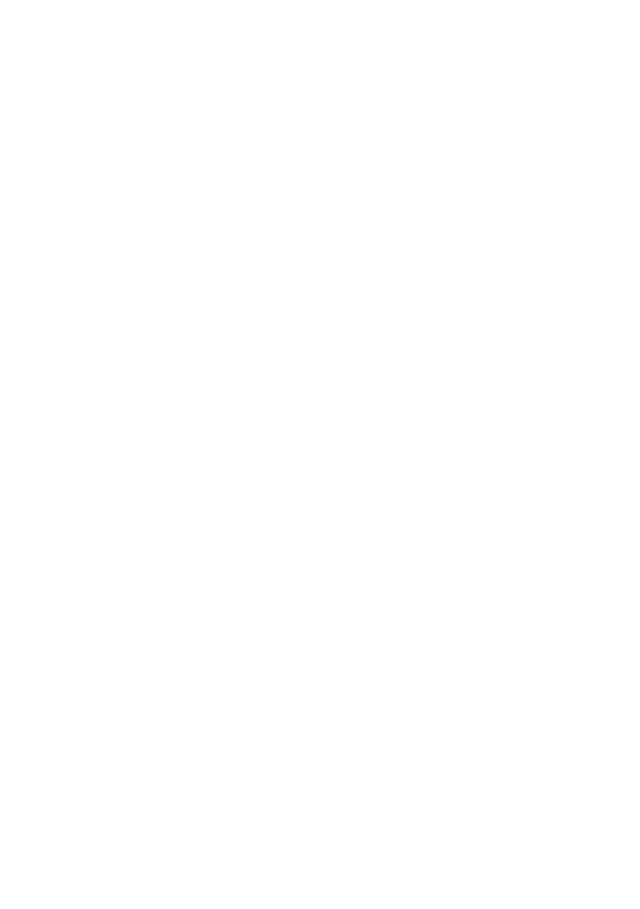
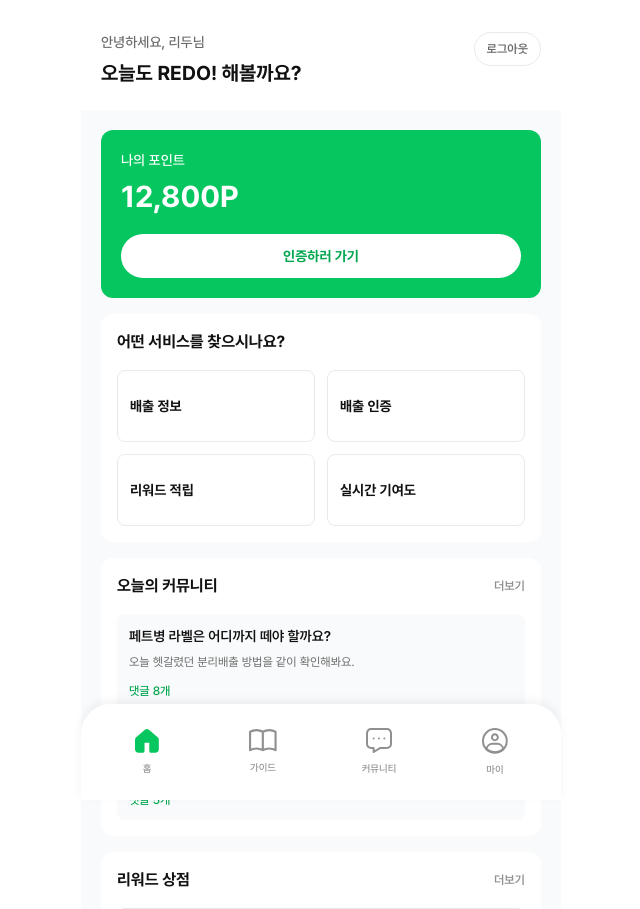
Before and after one commit to REDO-Team/Front, a React (Vite) app: page / in a window 1280 px wide. Shown: the top 909 px of the page, without its empty margins (319-959 px from the left). Before the commit the page ends 800 px from the top, so only its background shows below. Built offline with nearby package versions, Linux system fonts and the light colour scheme.

Commit message:
Feat: 홈 화면 기본 구조 및 더미 데이터 설계

```diff
--- a/src/App.tsx
+++ b/src/App.tsx
@@ -1,6 +1,7 @@
 import { createBrowserRouter, RouterProvider, type RouteObject } from 'react-router-dom';
 import './App.css';
 import Layout from './layouts/Layout';
+import HomePage from './pages/home-page';
 import SplashPage from './pages/splash-page';
 
 const routes: RouteObject[] = [
@@ -8,6 +9,10 @@ const routes: RouteObject[] = [
     path: '/',
     element: <Layout />,
     children: [
+      {
+        index: true,
+        element: <HomePage />,
+      },
       {
         path: 'splash',
         element: <SplashPage />,
--- /dev/null
+++ b/src/mocks/home.ts
@@ -0,0 +1,68 @@
+import type {
+  HomeCommunityPreview,
+  HomePointSummary,
+  HomeRewardPreview,
+  HomeServiceMenuItem,
+  HomeUser,
+} from '../types/home';
+
+// 홈 상단 인사말 영역에서 사용할 임시 사용자 정보입니다.
+// 나중에 로그인 사용자 API가 연결되면 이 객체 대신 API 응답 데이터를 사용하면 됩니다.
+export const HOME_USER: HomeUser = {
+  nickname: '리두',
+};
+
+// 사용자 누적 포인트 카드에 표시할 더미 데이터입니다.
+// 실제 포인트 조회 API가 생기면 HomePage에서 이 값을 API 데이터로 교체할 예정입니다.
+export const HOME_POINT_SUMMARY: HomePointSummary = {
+  totalPoint: 12800,
+};
+
+// 홈 화면의 고정 서비스 메뉴입니다.
+// 메뉴 이동 기능은 별도 이슈에서 실제 라우트와 연결할 예정입니다.
+export const HOME_SERVICE_MENU_ITEMS: HomeServiceMenuItem[] = [
+  { id: 'disposal-info', title: '배출 정보', path: '/guide' },
+  { id: 'disposal-auth', title: '배출 인증', path: '/certification' },
+  { id: 'reward-save', title: '리워드 적립', path: '/reward' },
+  { id: 'contribution', title: '실시간 기여도', path: '/contribution' },
+];
+
+// 오늘의 커뮤니티 미리보기 카드에 사용할 더미 게시글입니다.
+// 커뮤니티 목록 API가 준비되면 이 배열을 서버 데이터로 바꾸면 됩니다.
+export const HOME_COMMUNITY_PREVIEWS: HomeCommunityPreview[] = [
+  {
+    id: 1,
+    title: '페트병 라벨은 어디까지 떼야 할까요?',
+    content: '오늘 헷갈렸던 분리배출 방법을 같이 확인해봐요.',
+    commentCount: 8,
+  },
+  {
+    id: 2,
+    title: '우리 동네 투명 페트병 수거일 공유',
+    content: '지역마다 다른 수거일 정보를 댓글로 모아보고 있어요.',
+    commentCount: 5,
+  },
+];
+
+// 리워드 상점 미리보기 리스트에 사용할 더미 상품입니다.
+// 리워드 상품 API 연동 전까지 홈 화면 구조 확인용으로 사용합니다.
+export const HOME_REWARD_PREVIEWS: HomeRewardPreview[] = [
+  {
+    id: 1,
+    name: '친환경 텀블러 할인권',
+    requiredPoint: 5000,
+    category: '쿠폰',
+  },
+  {
+    id: 2,
+    name: '재생지 노트',
+    requiredPoint: 3200,
+    category: '굿즈',
+  },
+  {
+    id: 3,
+    name: '제로웨이스트 샵 쿠폰',
+    requiredPoint: 7000,
+    category: '쿠폰',
+  },
+];
--- /dev/null
+++ b/src/pages/home-page.tsx
@@ -0,0 +1,127 @@
+import BottomBar from '../components/common/BottomBar';
+import {
+  HOME_COMMUNITY_PREVIEWS,
+  HOME_POINT_SUMMARY,
+  HOME_REWARD_PREVIEWS,
+  HOME_SERVICE_MENU_ITEMS,
+  HOME_USER,
+} from '../mocks/home';
+
+export default function HomePage() {
+  const formattedPoint = HOME_POINT_SUMMARY.totalPoint.toLocaleString();
+
+  return (
+    <div className='min-h-screen bg-gray-50 pb-[120px] font-pretendard text-text'>
+      {/* 홈 상단 영역입니다. 이후 로그아웃 모달 이슈에서 오른쪽 버튼에 기능을 연결하면 됩니다. */}
+      <header className='flex items-start justify-between bg-white px-5 pb-6 pt-8'>
+        <div className='flex flex-col gap-2'>
+          <p className='text-sm font-medium text-gray-600'>
+            안녕하세요, {HOME_USER.nickname}님
+          </p>
+          <h1 className='text-xl font-bold leading-[130%]'>
+            오늘도 REDO! 해볼까요?
+          </h1>
+        </div>
+
+        <button
+          type='button'
+          className='rounded-full border border-gray-200 px-3 py-2 text-xs font-semibold text-gray-600'
+        >
+          {/* TODO: 별도 이슈에서 로그아웃 모달을 연결합니다. */}
+          로그아웃
+        </button>
+      </header>
+
+      <main className='flex flex-col gap-4 px-5 py-5'>
+        {/* 사용자 누적 포인트 카드입니다. API 연동*/}
+        <section className='rounded-xl bg-main-green1 p-5 text-white'>
+          <p className='text-sm font-medium'>나의 포인트</p>
+          <strong className='mt-2 block text-3xl font-bold'>
+            {formattedPoint}P
+          </strong>
+
+
+          <button
+            type='button'
+            className='mt-5 h-11 w-full rounded-full bg-white text-sm font-bold text-main-green2'
+          >
+            {/* TODO: 별도 이슈에서 배출 인증 페이지 이동을 연결합니다. */}
+            인증하러 가기
+          </button>
+        </section>
+
+        {/* 홈 서비스 메뉴 영역입니다. 메뉴 클릭 이동은 라우트 확정 후 연결할 예정입니다. */}
+        <section className='rounded-xl bg-white p-4'>
+          <h2 className='text-base font-bold'>어떤 서비스를 찾으시나요?</h2>
+          <div className='mt-4 grid grid-cols-2 gap-3'>
+            {HOME_SERVICE_MENU_ITEMS.map((menu) => (
+              <button
+                key={menu.id}
+                type='button'
+                className='min-h-[72px] rounded-lg border border-gray-200 p-3 text-left'
+              >
+
+                <strong className='block text-sm font-bold'>{menu.title}</strong>
+              </button>
+            ))}
+          </div>
+        </section>
+
+        {/* 오늘의 커뮤니티 미리보기 섹션입니다. 이후 커뮤니티 API 목록 일부를 보여주는 영역으로 바뀝니다. */}
+        <section className='rounded-xl bg-white p-4'>
+          <div className='flex items-center justify-between'>
+            <h2 className='text-base font-bold'>오늘의 커뮤니티</h2>
+            <button type='button' className='text-xs font-semibold text-gray-500'>
+              {/* TODO: 별도 이슈에서 커뮤니티 상세 또는 목록 이동을 연결합니다. */}
+              더보기
+            </button>
+          </div>
+
+          <div className='mt-4 flex flex-col gap-3'>
+            {HOME_COMMUNITY_PREVIEWS.map((post) => (
+              <article key={post.id} className='rounded-lg bg-gray-50 p-3'>
+                <h3 className='text-sm font-semibold'>{post.title}</h3>
+                <p className='mt-2 text-xs leading-[140%] text-gray-600'>
+                  {post.content}
+                </p>
+                <p className='mt-3 text-xs font-medium text-main-green2'>
+                  댓글 {post.commentCount}개
+                </p>
+              </article>
+            ))}
+          </div>
+        </section>
+
+        {/* 리워드 상점 미리보기 섹션입니다. 나중에 리워드 상품 API 데이터로 교체할 예정입니다. */}
+        <section className='rounded-xl bg-white p-4'>
+          <div className='flex items-center justify-between'>
+            <h2 className='text-base font-bold'>리워드 상점</h2>
+            <button type='button' className='text-xs font-semibold text-gray-500'>
+              {/* TODO: 별도 이슈에서 리워드 상점 이동을 연결합니다. */}
+              더보기
+            </button>
+          </div>
+
+          <ul className='mt-4 flex flex-col gap-3'>
+            {HOME_REWARD_PREVIEWS.map((reward) => (
+              <li
+                key={reward.id}
+                className='flex items-center justify-between rounded-lg border border-gray-200 p-3'
+              >
+                <div>
+                  <p className='text-sm font-semibold'>{reward.name}</p>
+                  <p className='mt-1 text-xs text-gray-500'>{reward.category}</p>
+                </div>
+                <strong className='text-sm font-bold text-main-green2'>
+                  {reward.requiredPoint.toLocaleString()}P
+                </strong>
+              </li>
+            ))}
+          </ul>
+        </section>
+      </main>
+
+      <BottomBar />
+    </div>
+  );
+}
--- /dev/null
+++ b/src/types/home.ts
@@ -0,0 +1,27 @@
+export interface HomeUser {
+  nickname: string;
+}
+
+export interface HomePointSummary {
+  totalPoint: number;
+}
+
+export interface HomeServiceMenuItem {
+  id: string;
+  title: string;
+  path: string;
+}
+
+export interface HomeCommunityPreview {
+  id: number;
+  title: string;
+  content: string;
+  commentCount: number;
+}
+
+export interface HomeRewardPreview {
+  id: number;
+  name: string;
+  requiredPoint: number;
+  category: string;
+}
```
